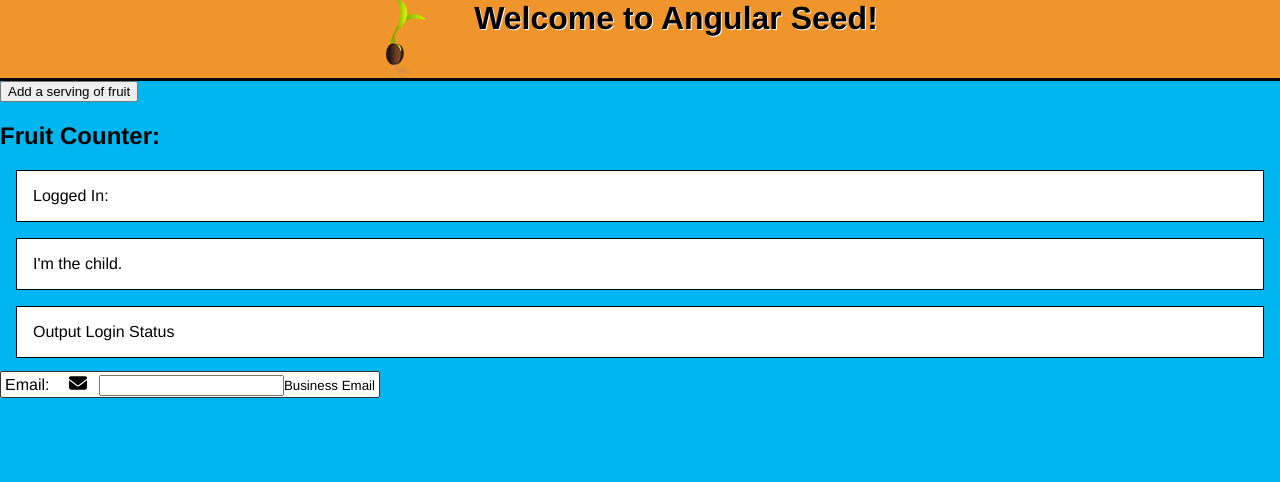
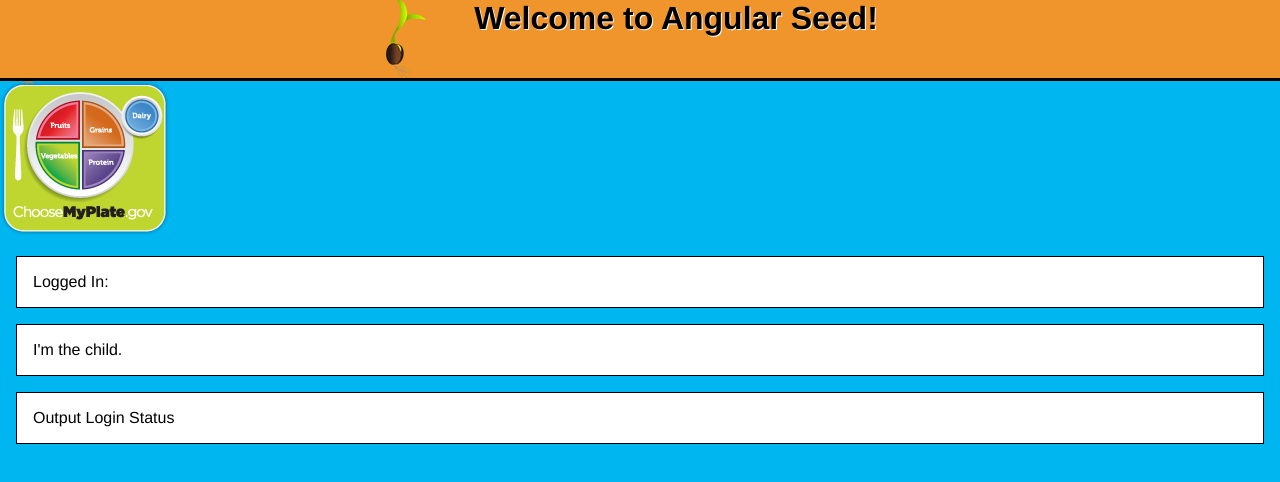
Before and after one commit to kevinruse/angular-v14-seed, an Angular app: page / in a window 1280 px wide. Shown: the top 482 px of the page. Built offline with nearby package versions, Linux system fonts and the light colour scheme.

Commit message:
guided exercise 25 using the ngIf structural directive

```diff
--- a/src/app/app.component.html
+++ b/src/app/app.component.html
@@ -1,18 +1,23 @@
 <div>
   <app-header [user]="user"></app-header>
-
-  <button (click)="addFruit()">Add a serving of fruit</button>
+  <section *ngIf="!user.registered">
+    <img src="../assets/images/chooseMyPlate.gov.png" />
+  </section>
+  <section *ngIf="user.registered">
+    <img src="../assets/images/generic-plate.png" />
+  </section>
+  <!--   <button (click)="addFruit()">Add a serving of fruit</button>
   <h2>Fruit Counter: <span #fruit></span></h2>
-
+ -->
   <p>Logged In: {{ loggedIn }}</p>
   <app-child (login)="logIn($event)"></app-child>
   <!-- <p>The App is working!</p> -->
   <!-- <form class="caution"> -->
-  <app-form-input icon="envelope">
+  <!--   <app-form-input icon="envelope">
     <small>Business Email</small>
     <label for="emailAddress">Email: </label>
     <input id="emailAddress" type="email" />
-  </app-form-input>
+  </app-form-input> -->
 
   <!-- </form> -->
 </div>
```
